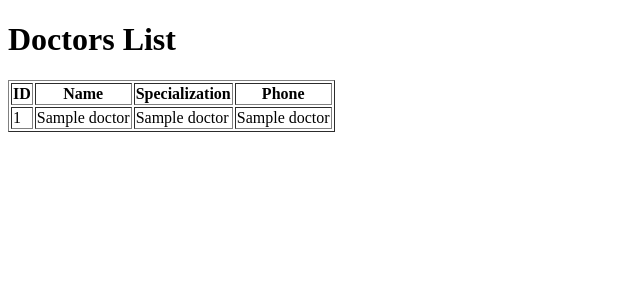
After one commit to swathi04721/Hospital-Management-System, a Flask app: page /view_doctors in a window 1280 px wide. The commit adds this page. Shown: the top 300 px of the page, without its empty margins (0-640 px from the left). Run offline with Flask 3, Linux system fonts and the light colour scheme; a database or web service that is not in the repository returns one stand-in record (values such as "Sample title"); some libraries are stand-ins or nearby versions.

Commit message:
updated sidebar

```diff
--- a/app.py
+++ b/app.py
@@ -29,6 +29,19 @@ CREATE TABLE IF NOT EXISTS appointments (
 """)
 
 conn.commit()
+# Doctors table
+cur.execute("""
+CREATE TABLE IF NOT EXISTS doctors (
+    id SERIAL PRIMARY KEY,
+    name VARCHAR(100),
+    specialization VARCHAR(100),
+    phone VARCHAR(20)
+)
+""")
+
+conn.commit()
+
+
 cur.execute("""
 CREATE TABLE IF NOT EXISTS appointments (
     id SERIAL PRIMARY KEY,
@@ -194,5 +207,41 @@ def complete_appointment(id):
     conn.commit()
 
     return redirect('/view_appointments')
+# Doctor Form
+@app.route('/doctors')
+def doctors():
+    return render_template('doctors.html')
+
+
+# Add Doctor
+@app.route('/add_doctor', methods=['POST'])
+def add_doctor():
+
+    name = request.form['name']
+    specialization = request.form['specialization']
+    phone = request.form['phone']
+
+    cur.execute("""
+    INSERT INTO doctors(name, specialization, phone)
+    VALUES (%s, %s, %s)
+    """, (name, specialization, phone))
+
+    conn.commit()
+
+    return redirect('/view_doctors')
+
+
+# View Doctors
+@app.route('/view_doctors')
+def view_doctors():
+
+    cur.execute("SELECT * FROM doctors")
+
+    doctors = cur.fetchall()
+
+    return render_template(
+        'view_doctors.html',
+        doctors=doctors
+    )
 if __name__ == "__main__":
     app.run(debug=True)
--- a/templates/index.html
+++ b/templates/index.html
@@ -75,9 +75,11 @@
     <a href="/dashboard">Dashboard</a>
 
     <a href="/patients">Add Patient</a>
-
+    <a href="/appointments">Book Appointment</a>
+    <a href="/view_appointments">View Appointments</a>
     <a href="/view_patients">View Patients</a>
-
+    <a href="/doctors">Add Doctor</a>
+    <a href="/view_doctors">View Doctors</a>
 </div>
 
 <div class="main">
--- /dev/null
+++ b/templates/view_doctors.html
@@ -0,0 +1,33 @@
+<!DOCTYPE html>
+<html>
+<head>
+    <title>Doctors List</title>
+</head>
+<body>
+
+<h1>Doctors List</h1>
+
+<table border="1">
+
+<tr>
+    <th>ID</th>
+    <th>Name</th>
+    <th>Specialization</th>
+    <th>Phone</th>
+</tr>
+
+{% for doctor in doctors %}
+
+<tr>
+    <td>{{ doctor[0] }}</td>
+    <td>{{ doctor[1] }}</td>
+    <td>{{ doctor[2] }}</td>
+    <td>{{ doctor[3] }}</td>
+</tr>
+
+{% endfor %}
+
+</table>
+
+</body>
+</html>
```
Also changed, not shown: templates/doctors.html (+40 -0 lines).
